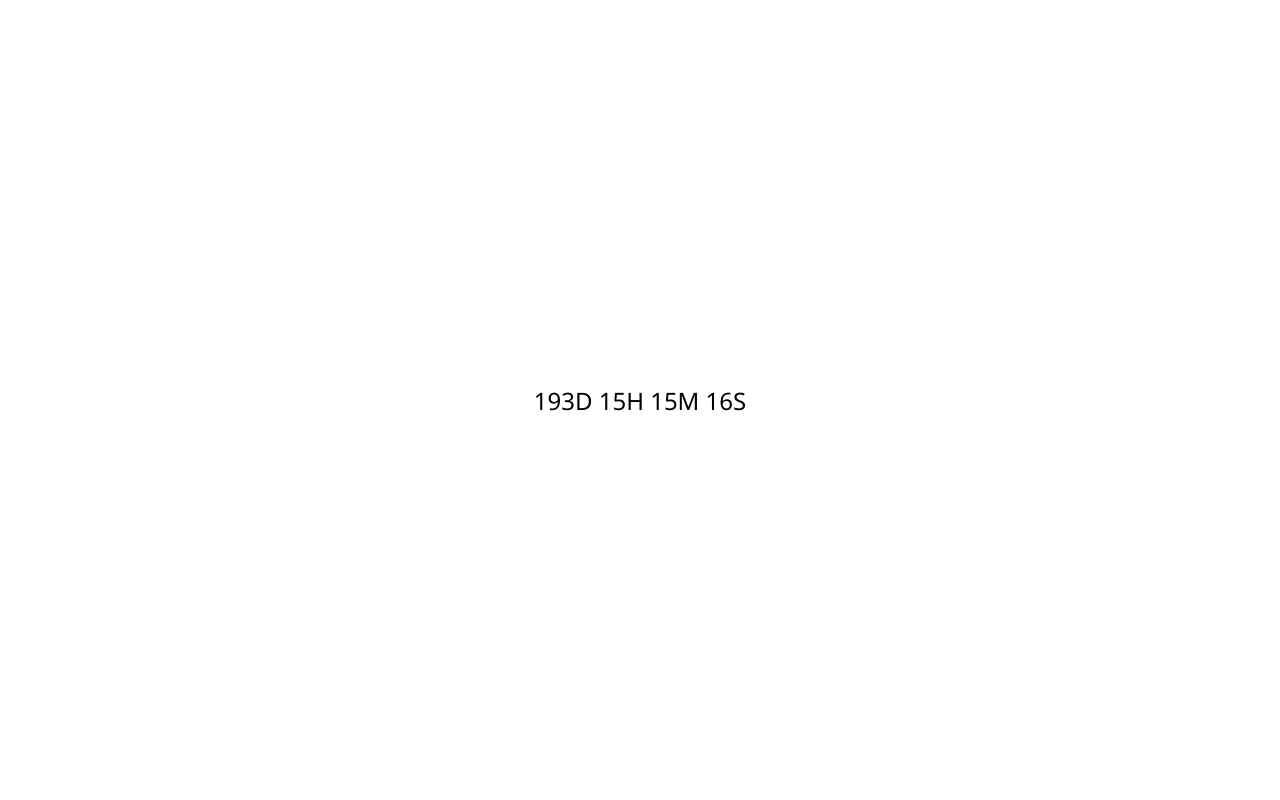
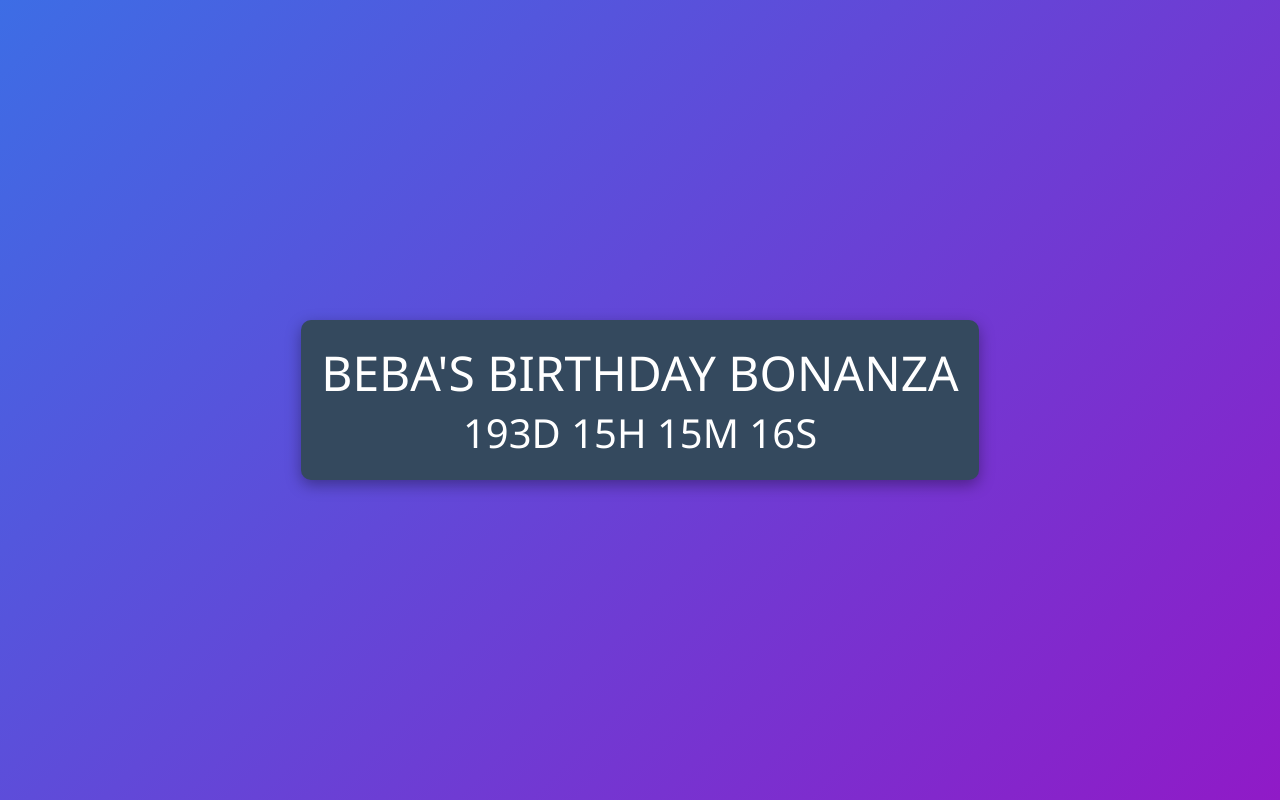
Before and after one commit to nechon88/beba-countdown, a plain HTML site: page index.html in a window 1280 px wide. Drawn offline with Linux system fonts and the light colour scheme.

Commit message:
style...

```diff
--- a/index.html
+++ b/index.html
@@ -14,8 +14,24 @@
             }
             body {
                 display: flex;
+                flex-flow: column;
                 justify-content: center;
                 align-items: center;
+                background: #3D6DE5;
+                background: linear-gradient(135deg, #3D6DE5, #901AC7);
+                color: #ffffff;
+            }
+            .center-container {
+                background: #34495e;
+                opacity: 1.0;
+                display: flex;
+                flex-flow: column;
+                justify-content: center;
+                align-items: center;
+                padding: 20px;
+                border-radius: 10px;
+
+                box-shadow: rgba(0, 0, 0, 0.35) 0px 5px 15px;
             }
         </style>
         <script>
@@ -48,8 +64,13 @@
         </script>
     </head>
     <body>
-        <label id="timer">
+        <div class="center-container">
+            <label style="font-size: 48px; font-weight: 400;">
+                BEBA'S BIRTHDAY BONANZA
+            </label>
+            <label id="timer" style="font-size: 40px; font-weight: 300;">
 
-        </label>
+            </label>
+        </div>
     </body>
 </html>
```
